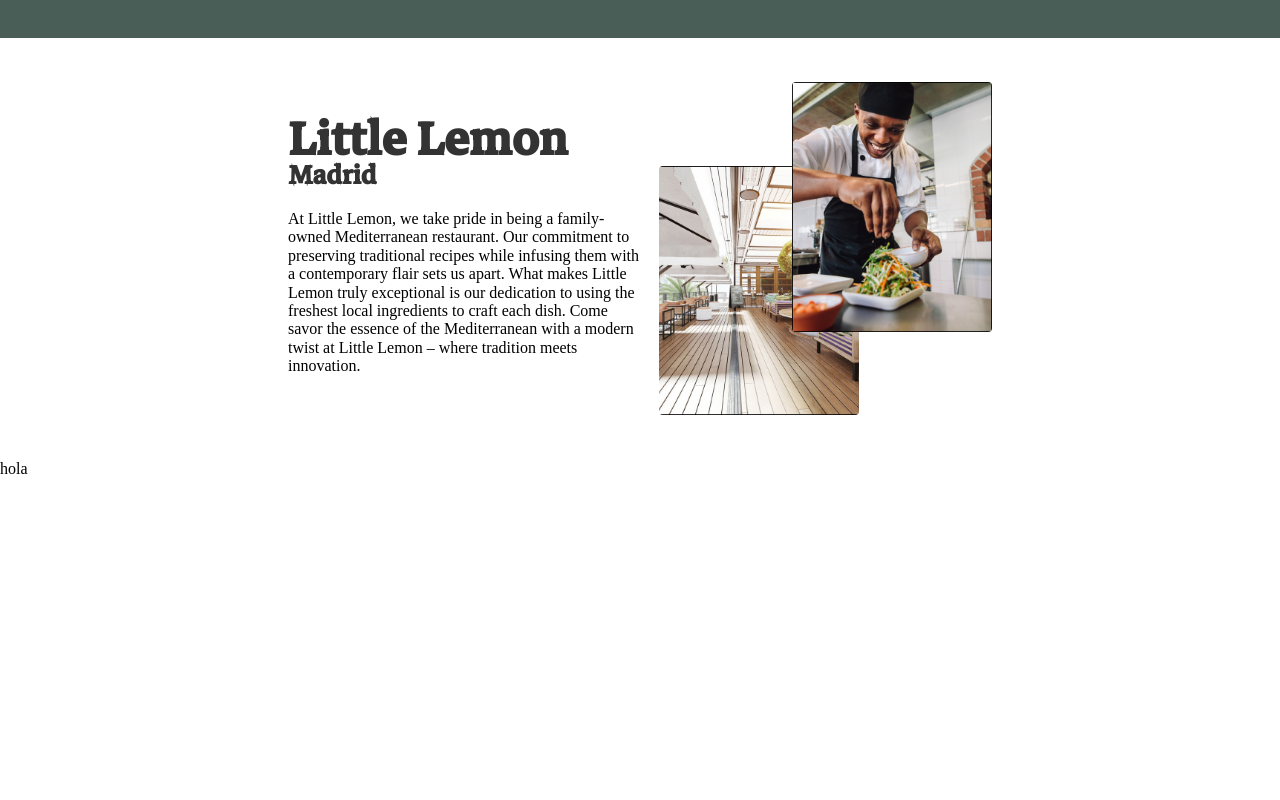
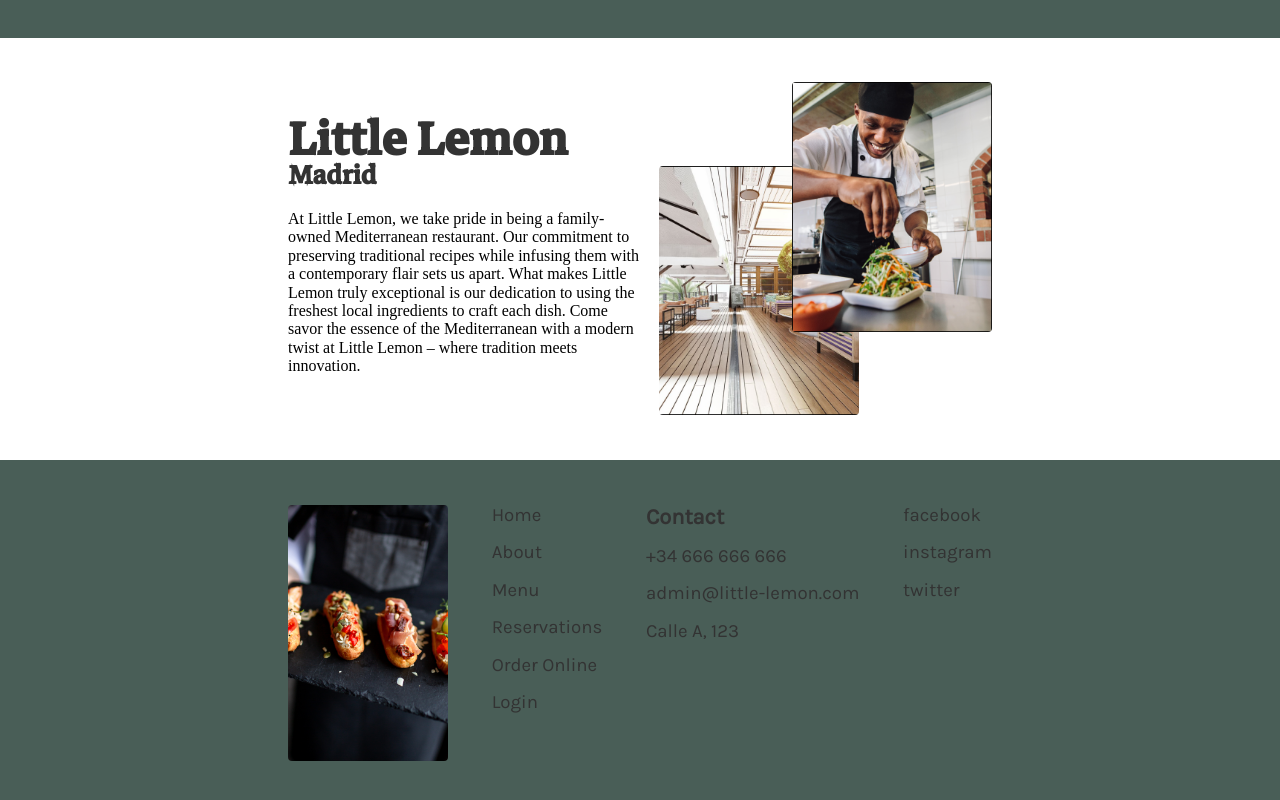
Before and after one commit to EAPP93/meta-little-lemon-web, a React app: page / in a window 1280 px wide. Shown: the part 1574-2374 px from the top of the page. Before the commit the page ends 2052 px from the top, so only its background shows below. Built offline with nearby package versions, Linux system fonts and the light colour scheme.

Commit message:
feature: footer compenent

```diff
--- a/src/components/about/about.module.css
+++ b/src/components/about/about.module.css
@@ -67,7 +67,7 @@
 
 @media screen and (min-width: 577px) {
   .Article {
-    padding: 1.5vw 10vw;
+    padding: 1.5vw 5vw;
   }
 
   .Article-main {
@@ -92,7 +92,7 @@
 
 @media screen and (min-width: 769px) {
   .Article {
-    padding: 1.5vw 17.5vw;
+    padding: 1.5vw 15vw;
   }
 
   .Article-picture {
--- a/src/components/footer/Footer.jsx
+++ b/src/components/footer/Footer.jsx
@@ -1,7 +1,67 @@
 import React from 'react'
+import { Link } from 'react-router-dom'
 
+import styles from './footer.module.css'
+import Picture from '../picture'
 export default function Footer () {
+  const img = () => require('../../assets/img/restauran-food-min.png')
+
+  const ListMenu = [
+    'Home',
+    'About',
+    'Menu',
+    'Reservations',
+    'Order Online',
+    'Login'
+  ]
+
+  const DataContact = {
+    phone: '+34 666 666 666',
+    mail: 'admin@little-lemon.com',
+    address: 'Calle A, 123'
+  }
+
+  const SocialMedia = [
+    {
+      type: 'facebook',
+      link: 'https://www.facebook.com'
+    },
+    {
+      type: 'instagram',
+      link: 'https://www.instagram.com'
+    },
+    {
+      type: 'twitter',
+      link: 'https://www.twitter.com'
+    }
+  ]
   return (
-    <div>Footer </div>
+    <footer className={styles.Footer}>
+      <Picture defaultImage={{ src: img(), alt: 'Image of food of the restaurant Little Lemon' }} list={[]} picture={styles['Footer-picture']} img={styles['Footer-img']} />
+      <ul className={styles['Footer-menu']}>
+        {ListMenu.map((el, index) => {
+          return (
+            <li key={index}>
+              <Link to={`/${el.toLowerCase()}`} role='button'>
+                {el}
+              </Link>
+            </li>
+          )
+        })}
+      </ul>
+      <section className={styles['Footer-contact']}>
+        <h3>Contact</h3>
+        <p>{DataContact.phone}</p>
+        <p>{DataContact.mail}</p>
+        <p>{DataContact.address}</p>
+      </section>
+      <ul className={styles['Footer-socials']}>
+        {
+          SocialMedia.map((el, index) => {
+            return <li key={index}><a href={el.link}>{el.type}</a></li>
+          })
+        }
+      </ul>
+    </footer>
   )
 }
--- /dev/null
+++ b/src/components/footer/footer.module.css
@@ -0,0 +1,52 @@
+@import url('../../styles/variables.module.css');
+
+.Footer {
+  background-color: var(--color--primary-green);
+  display: flex;
+  justify-content: space-between;
+  gap: 1rem;
+  font-family: var(--font-text);
+  font-size: var(--font-size-subtext);
+  color: var(--color-highlight-b);
+}
+
+.Footer-picture {
+  width: 12.5vw;
+  height: 20vw;
+}
+
+.Footer-img {
+  border-radius: 0.25rem;
+}
+
+.Footer-menu,
+.Footer-contact,
+.Footer-socials {
+  display: flex;
+  flex-direction: column;
+  gap: 1rem;
+  list-style: none;
+}
+
+a {
+  text-decoration: none;
+  color: var(--color-highlight-b);
+}
+
+@media screen and (min-width: 577px) {
+  .Footer {
+    padding: 2.5vw 5vw;
+  }
+}
+
+@media screen and (min-width: 769px) {
+  .Footer {
+    padding: 2.5vw 15vw;
+  }
+}
+
+@media screen and (min-width: 1201px) {
+  .Footer {
+    padding: 3.5vw 22.5vw;
+  }
+}
--- a/src/components/header/header.module.css
+++ b/src/components/header/header.module.css
@@ -6,9 +6,15 @@
   overflow-y: hidden;
 }
 
+@media screen and (min-width: 577px) {
+  .header {
+    padding: 1.5vw 5vw;
+  }
+}
+
 @media screen and (min-width: 769px) {
   .header {
-    padding: 1.5vw 17.5vw;
+    padding: 1.5vw 15vw;
   }
 }
 
--- a/src/components/picture/Picture.jsx
+++ b/src/components/picture/Picture.jsx
@@ -2,7 +2,7 @@ import React from 'react'
 import PropTypes from 'prop-types'
 export default function Picture ({ defaultImage = { src: '#', alt: '' }, list = [{ type: 'image/jpeg', srcSet: '#', sizes: '', alt: '' }], picture, img }) {
   return (
-    <picture className={picture} >
+    <picture role='img' className={picture} >
       {
         list.map((el, index) => {
           return <source key={index}
--- a/src/pages/home/HomePage.jsx
+++ b/src/pages/home/HomePage.jsx
@@ -8,6 +8,7 @@ import MenuDishes from '../../components/menu-dishes/MenuDishes'
 import Specials from './components/specials'
 import Testimonials from './components/testimonials/testimonials'
 import AboutRestaurant from './components/about-restaurant/AboutRestaurant'
+import Footer from '../../components/footer/Footer'
 
 export default function HomePage () {
   const [size, setSize] = useState(window.innerWidth)
@@ -40,14 +41,9 @@ export default function HomePage () {
               <AboutRestaurant />
             </>
         }
-        {/* {size < 577 && <MenuCategories />}
-        {size < 577 && <MenuDishes />}
-        {size > 576 && <Specials size={size}/>}
-        {size > 576 && <footer> hola</footer>} */}
-
       </Main>
 
-      {size > 576 && <footer> hola</footer>}
+      {size > 576 && <Footer />}
     </>
   )
 }
--- a/src/pages/home/components/about-restaurant/about-restaurant.module.css
+++ b/src/pages/home/components/about-restaurant/about-restaurant.module.css
@@ -56,12 +56,16 @@
   top: 0;
 }
 
+@media screen and (min-width: 577px) {
+  .AboutRestaurant {
+    padding: 2.5vw 5vw;
+  }
+}
+
 @media screen and (min-width: 769px) {
   .AboutRestaurant {
-    padding: 2.5vw 17.5vw;
+    padding: 2.5vw 15vw;
   }
-
-
 }
 
 @media screen and (min-width: 1201px) {
--- a/src/pages/home/components/specials/specials.module.css
+++ b/src/pages/home/components/specials/specials.module.css
@@ -31,9 +31,15 @@
   gap: 1rem;
 }
 
+@media screen and (min-width: 577px) {
+  .Specials {
+    padding: 1.5vw 5vw;
+  }
+}
+
 @media screen and (min-width: 769px) {
   .Specials {
-    padding: 2.5vw 17.5vw;
+    padding: 2.5vw 15vw;
   }
 }
 
--- a/src/pages/home/components/testimonials/testimonials.module.css
+++ b/src/pages/home/components/testimonials/testimonials.module.css
@@ -65,9 +65,15 @@
   color: var(--color-highlight-b);
 }
 
+@media screen and (min-width: 577px) {
+  .Testimonials {
+    padding: 1.5vw 5vw;
+  }
+}
+
 @media screen and (min-width: 769px) {
   .Testimonials {
-    padding: 1.5vw 17.5vw;
+    padding: 1.5vw 15vw;
   }
 }
 
```
